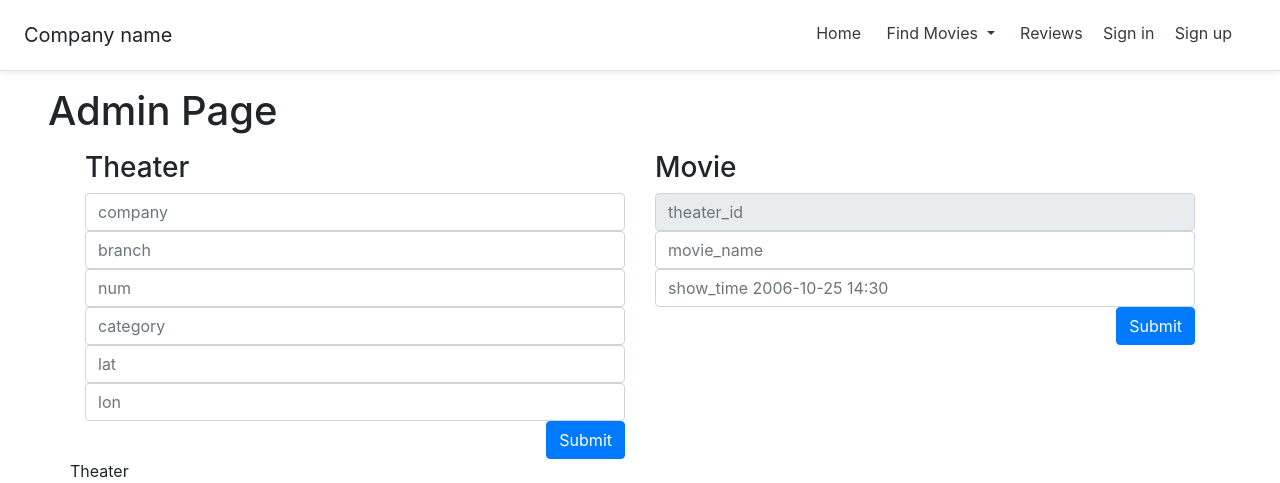
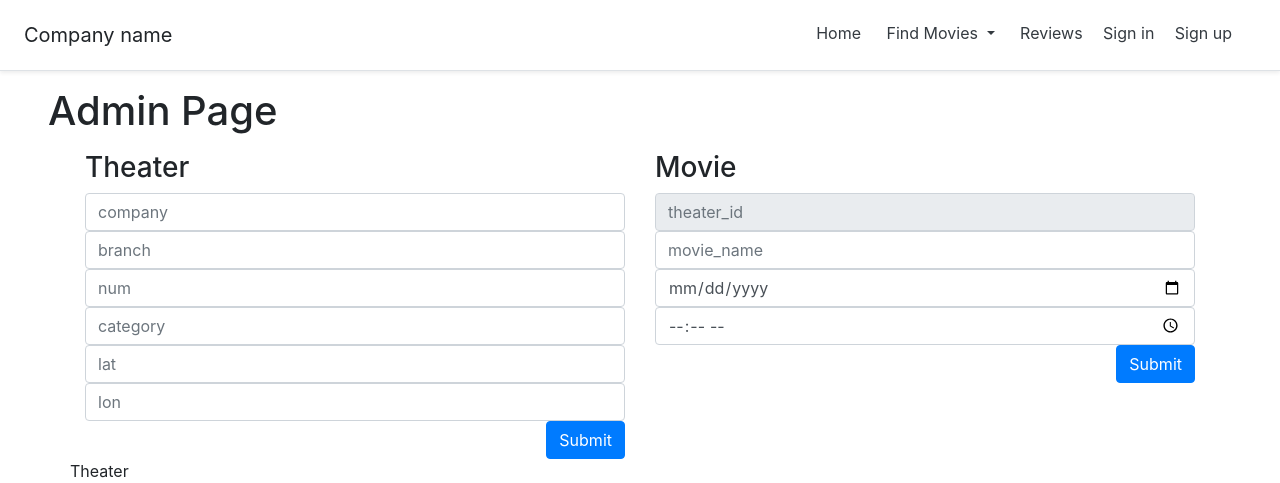
Before and after one commit to ki93/LocalTheater, a Django app: page /Localtheater/board/adminpage/ in a window 1280 px wide. Shown: the top 483 px of the page. Run offline with Django 3.2, Linux system fonts and the light colour scheme; data that the repository does not hold is empty; some libraries are stand-ins or nearby versions.

Commit message:
adminpage movie showtime 입력 양식 수정

```diff
--- a/localtheater/board/templates/adminpage.html
+++ b/localtheater/board/templates/adminpage.html
@@ -25,7 +25,8 @@
                 <input type="hidden" name="csrfmiddlewaretoken" value="{{csrf_token}}">
                 <input type="text" readonly="true" class="form-control" placeholder="theater_id" name="theater_id">
                 <input type="text" class="form-control" placeholder="movie_name" name="movie_name">
-                <input type="text" class="form-control" placeholder="show_time 2006-10-25 14:30" name="show_time">
+                <input type="date" class="form-control" placeholder="show_time 2006-10-25 14:30" name="show_time_date">
+                <input type="time" class="form-control" placeholder="show_time 2006-10-25 14:30" name="show_time_time">
                 <button type="submit" class="btn btn-primary float-right">Submit</button>
             </div>
         </form>
@@ -72,6 +73,7 @@
             console.log($(this).data('theater-id'));
             var theater_id = $(this).data('theater-id');
             $('input[name=theater_id]').val(theater_id);
+            $('input[name=show_time_date]').val(new Date().toISOString().substring(0, 10));
         })
         $(document).on('submit', '.movie-form', function (event) {
             event.preventDefault();
--- a/localtheater/board/views.py
+++ b/localtheater/board/views.py
@@ -38,7 +38,7 @@ def adminpage(request):
                 movie = Movie()
                 movie.theater_id_id = request.POST["theater_id"]
                 movie.movie_name = request.POST["movie_name"]
-                movie.show_time = request.POST["show_time"]
+                movie.show_time = " ".join([request.POST["show_time_date"],request.POST["show_time_time"]])
                 movie.save()
                 context = {
                     'theater_id' : movie.theater_id_id,
```
